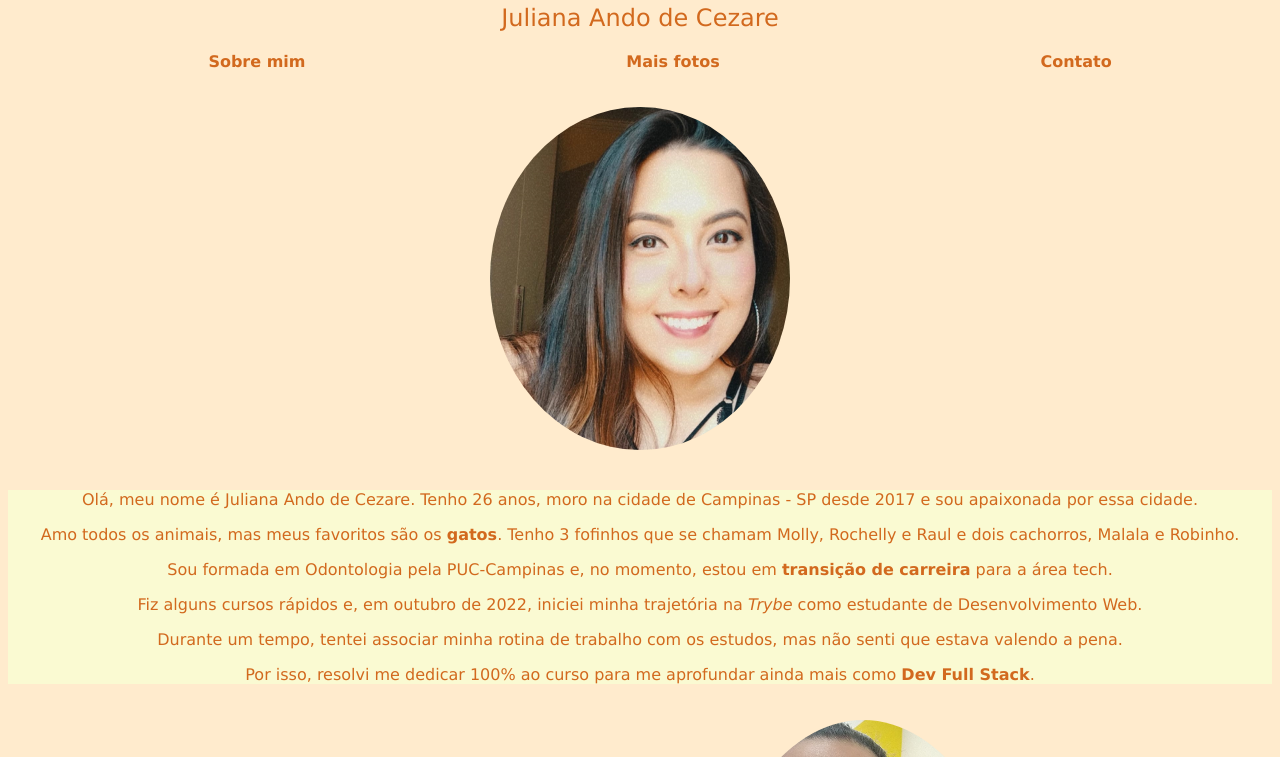
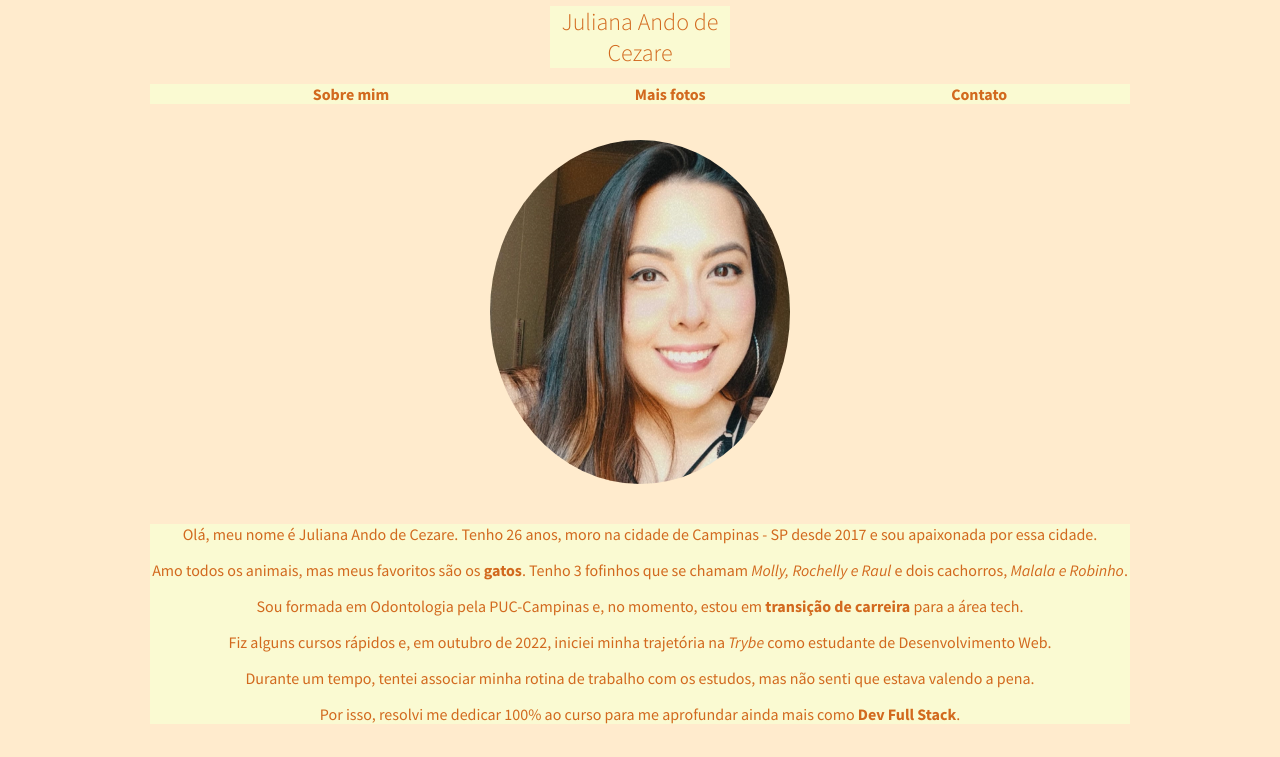
Before and after one commit to julianaando/julianaando.github.io, a plain HTML site: page index.html in a window 1280 px wide. Shown: the part 77-834 px from the top of the page. Drawn offline with Linux system fonts and the light colour scheme.

Commit message:
Atualizações no background

```diff
--- a/index.html
+++ b/index.html
@@ -22,7 +22,7 @@
 
   <div class="fundo" id="sobre">
     <p>Olá, meu nome é Juliana Ando de Cezare. Tenho 26 anos, moro na cidade de Campinas - SP desde 2017 e sou apaixonada por essa cidade.</p>
-    <p>Amo todos os animais, mas meus favoritos são os <strong>gatos</strong>. Tenho 3 fofinhos que se chamam Molly, Rochelly e Raul e dois cachorros, Malala e Robinho.</p>
+    <p>Amo todos os animais, mas meus favoritos são os <strong>gatos</strong>. Tenho 3 fofinhos que se chamam <i>Molly, Rochelly e Raul</i> e dois cachorros, <i>Malala e Robinho</i>.</p>
     <p>Sou formada em Odontologia pela PUC-Campinas e, no momento, estou em <strong>transição de carreira</strong> para a área tech.
     </p>
     <p>Fiz alguns cursos rápidos e, em outubro de 2022, iniciei minha trajetória na <i>Trybe</i> como estudante de Desenvolvimento Web.</p>
--- a/style.css
+++ b/style.css
@@ -1,7 +1,11 @@
+@import url('https://fonts.googleapis.com/css2?family=Source+Sans+Pro:ital,wght@0,200;0,300;0,400;0,600;0,700;0,900;1,200;1,300;1,400;1,600;1,700;1,900&display=swap');
+
 body {
   background-color:blanchedalmond;
-  font-family: Verdana, Geneva, Tahoma, sans-serif;
+  /*font-family: komoda, sans-serif;*/
+  font-family: 'Source Sans Pro', sans-serif;
   color: chocolate;
+  margin: 0% 150px;
 }
 
 .first {
@@ -11,6 +15,8 @@ body {
 
 h2{
   font-weight: 300;
+  background-color:lightgoldenrodyellow;
+  margin: 0px 400px;
 }
 
 .foto {
@@ -36,6 +42,7 @@ ul {
   list-style-type: none;
   display: flex;
   justify-content: space-around;
+  background-color: lightgoldenrodyellow;
 }
 
 a {
@@ -59,6 +66,7 @@ img {
   border-radius: 50%;
 }
 
+
 footer {
   text-align: center;
   font-size: 10px;
```
